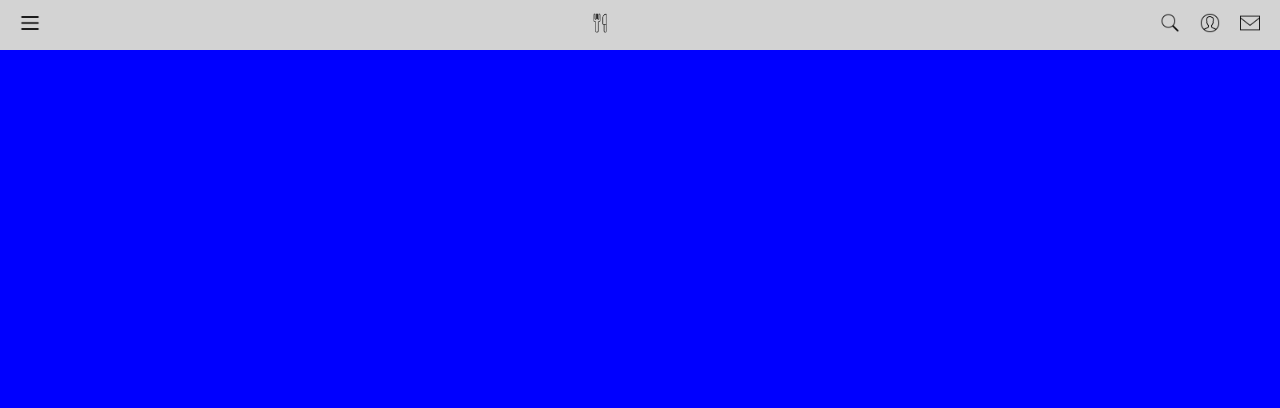
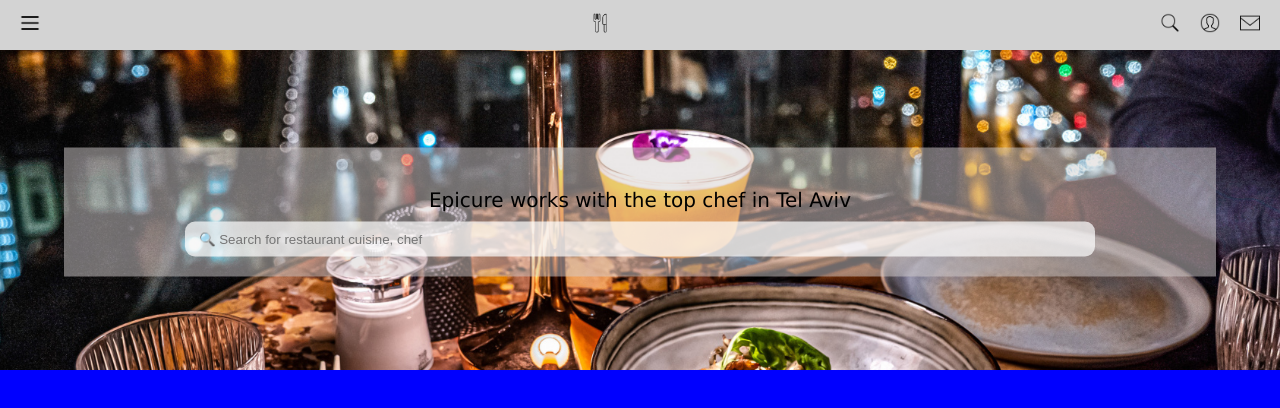
Before and after one commit to KarinMoveo/EpicureFrontend, a React (Create React App) app: page / in a window 1280 px wide. Shown: the top 408 px of the page. Built offline with nearby package versions, Linux system fonts and the light colour scheme.

Commit message:
Working on the main page (image & search)

```diff
--- a/src/App.scss
+++ b/src/App.scss
@@ -2,4 +2,5 @@
   padding: 0;
   margin: 0;
   background-color: blue;
+  font-family:Verdana, Geneva, Tahoma, sans-serif;
 }
--- a/src/App.tsx
+++ b/src/App.tsx
@@ -1,12 +1,14 @@
 import React from 'react';
 import './App.scss';
 import Navbar from "./components/Navbar";
+import StartCard from "./components/StartCard";
 
 
 function App() {
   return (
     <div className="App">
       <Navbar/>
+      <StartCard/>
     </div>
   );
 }
--- /dev/null
+++ b/src/components/StartCard.scss
@@ -0,0 +1,38 @@
+
+.image-with-text-overlay {
+
+    position: relative;
+    width: 100%;
+
+    img {
+      width: 100%;
+      height: 40vh;
+      object-fit: cover;
+    }
+
+    .overlay {
+      position: absolute;
+      top: 50%; // Center the overlay vertically
+      left: 50%; // Center the overlay horizontally
+      transform: translate(-50%, -50%); // Move the overlay back by half its own width and height
+      background-color: rgba(216, 210, 210, 0.5); // Semi-transparent background color
+      color: black;
+      padding: 20px;
+      box-sizing: border-box;
+      text-align: center; // Center the content horizontally
+      width: 90%; // Limit the overlay's width
+    }
+
+    p {
+      margin-bottom: 10px; // Space between the text and input
+      font-size: 20px;
+    }
+
+    input {
+      width: 80%;
+      padding: 10px;
+      border: black;
+      border-radius: 10px;
+      background-color: rgba(255, 255, 255, 0.7); // Background for the input
+    }
+  }
--- /dev/null
+++ b/src/components/StartCard.tsx
@@ -0,0 +1,17 @@
+import mainPageImage from "../images/mainPageImage.jpeg"
+import "../components/StartCard.scss";
+
+function StartCard(){
+    return(
+        <div className="image-with-text-overlay">
+            <img src={mainPageImage} alt="Overlayed" />
+            <div className="overlay">
+                <p>Epicure works with the top chef in Tel Aviv</p>
+                <input className="user-search-start-page" type="text" placeholder=" 🔍 Search for restaurant cuisine, chef" />
+            </div>
+
+        </div>
+    );
+}
+
+export default StartCard;
--- a/src/images.d.ts
+++ b/src/images.d.ts
@@ -4,7 +4,7 @@
   }
 
 
-  declare module '*.jepg' {
+  declare module '*.jpeg' {
     const value: string;
     export default value;
   }
```
Also changed, not shown: mainPageImage.jpeg (added), src/components/Navbar.tsx (line endings or trailing spaces), src/components/NavbarIcon.tsx (line endings or trailing spaces), src/components/NavbarIconStyle.scss (line endings or trailing spaces), src/images/mainPageImage.jpeg (added).
